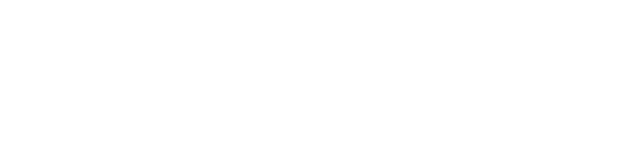
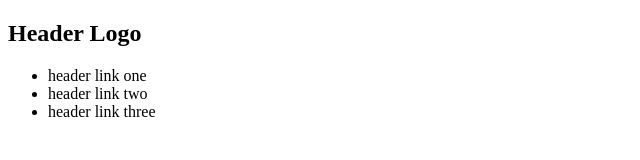
Before and after one commit to nvrfrg/landing_page, a plain HTML site: page index.html in a window 1280 px wide. Shown: the whole page, without its empty margins (0-640 px from the left). Drawn offline with Linux system fonts and the light colour scheme.

Commit message:
Add header to index.html

```diff
--- a/index.html
+++ b/index.html
@@ -6,6 +6,15 @@
     <meta charset="utf-8">
   </head>
   <body>
-
+    <div class="hero">
+      <header>
+        <h2>Header Logo</h2>
+        <ul>
+          <li><a>header link one</a></li>
+          <li><a>header link two</a></li>
+          <li><a>header link three</a></li>
+        </ul>
+      </header>
+    </div>
   </body>
 </html>
```
